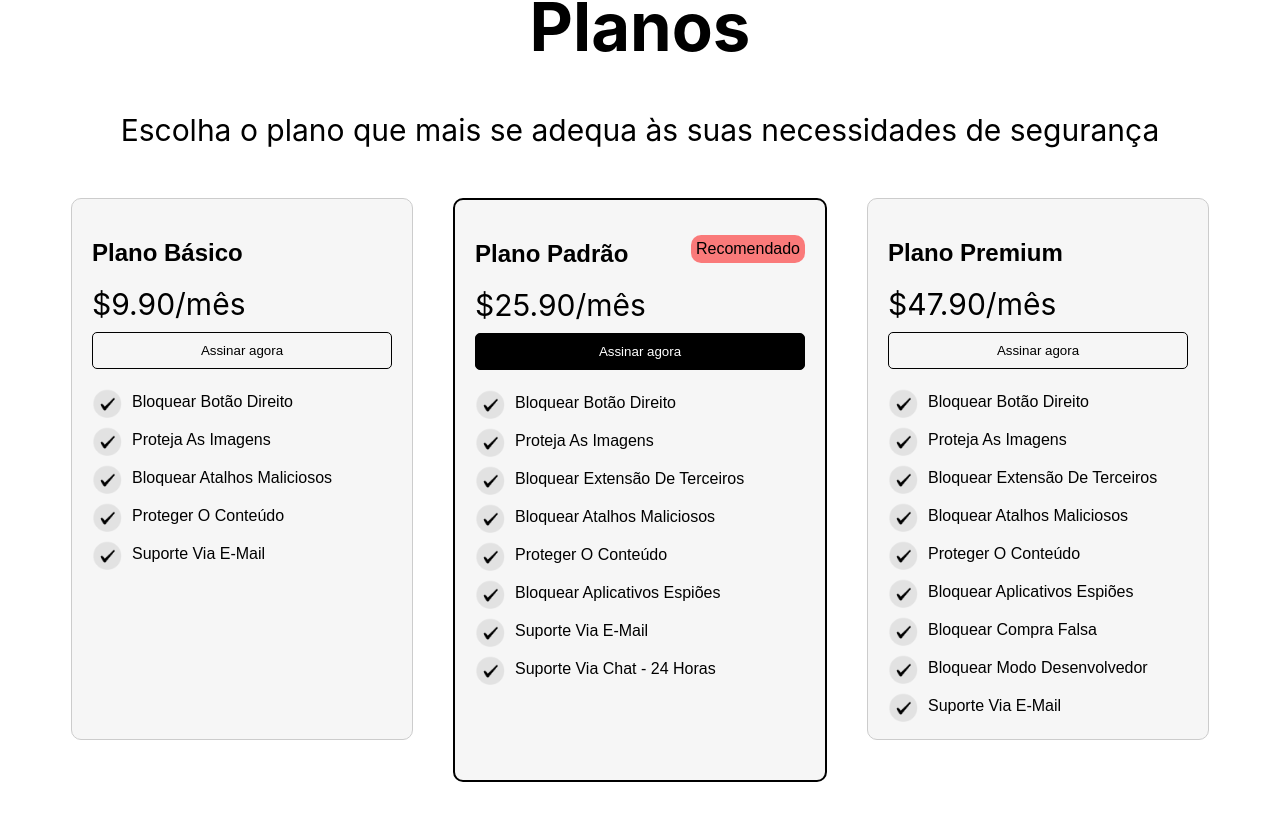
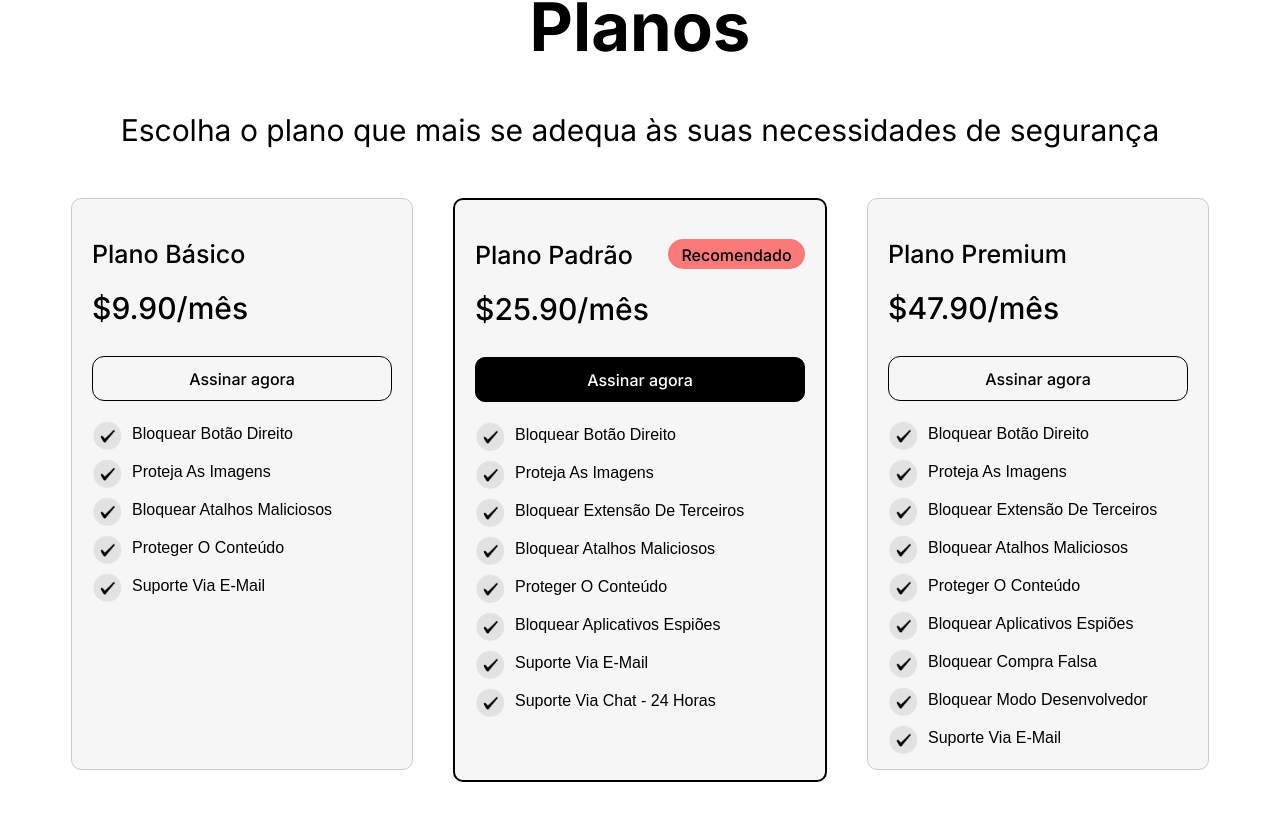
Before and after one commit to leandro-bsf/projeto_tela_react, a React (Create React App) app: page / in a window 1280 px wide. Shown: the part 1800-2620 px from the top of the page. Built offline with nearby package versions, Linux system fonts and the light colour scheme.

Commit message:
criando faqperguntas

```diff
--- a/public/index.html
+++ b/public/index.html
@@ -38,6 +38,10 @@
 
       To begin the development, run `npm start` or `yarn start`.
       To create a production bundle, use `npm run build` or `yarn build`.
+
     -->
+    <link rel="preconnect" href="https://fonts.gstatic.com">
+    <link href="https://fonts.googleapis.com/css2?family=Inter:ital@0;1&display=swap" rel="stylesheet">
+    <link href="https://fonts.googleapis.com/css2?family=Inter:wght@300;400;500;600;700&display=swap" rel="stylesheet">
   </body>
 </html>
--- a/src/App.css
+++ b/src/App.css
@@ -16,7 +16,7 @@
 .header {
   background-color: black;
   color: white;
-  padding: 45px;
+  padding: 55px;
 
 
 
@@ -37,7 +37,7 @@
 }
 
 .content {
-  padding: 25px;
+  padding: 45px;
 
 }
 
@@ -84,7 +84,7 @@
   display: grid;
   grid-template-columns: 1fr 1fr;
   margin-top: 60px;
-  gap: 60px;
+  gap: 40px;
 
 
 }
--- a/src/components/planos/PlanCard.js
+++ b/src/components/planos/PlanCard.js
@@ -50,6 +50,7 @@
 
 
         {plans.map((plan, index) => (
+
           <div key={index} className={`card ${plan.recommended ? "recommended" : ""}`}>
             <h2>{plan.name}</h2>
             <p className="price">${plan.price}/mês</p>
--- a/src/components/planos/planCard.css
+++ b/src/components/planos/planCard.css
@@ -26,7 +26,7 @@
     margin: 20px;
     background-color: #F6F6F6;
     text-align: left;
-    height: 500px;
+    height: 530px;
     width: 300px; /* Largura padrão dos cards */
   }
 
@@ -43,34 +43,58 @@
     color: rgb(0, 0, 0);
     background-color: rgb(255, 0, 0, 0.5);
     position: absolute;
-    top: 35px;
+    font-family: 'Inter';
+    font-weight: 500;
+    top: 39px;
     right:  20px;
-    padding: 5px;
-    border-radius: 10px;
+    padding: 6px;
+    width: 125px;
+    height: 18px;
+    text-align: center;
+    border-radius: 15px;
   }
 
   .price {
     font-size: 24px;
-
+    font-weight: 500;
     margin: 10px 0;
+    font-family: 'Inter';
   }
 
   ul {
     list-style-type: none;
     padding: 0;
+    justify-content: space-between;
+
   }
 
+  .card h2{
+    font-size: 25px;
+    font-family: 'Inter';
+    font-weight: 500;
+
+  }
   .button_assinar {
     background-color: #F6F6F6;
     color: black;
+    margin-top: 20px;
     padding: 10px 20px;
     border: none;
     width: 100%;
-    border-radius: 5px;
+    height: 45px;
+    border-radius: 12.01px;
     cursor: pointer;
     border: 1px solid black;
+    font-size: 16px;
+    font-weight: 500;
+    font-family: 'Inter';
   }
   .butto_recommended{
+    margin-top: 20px;
     background-color: black;
     color: white;
+    border-radius: 10.01px;
+    font-size: 16px;
+    font-weight: 500;
+    font-family: 'Inter';
   }
```
